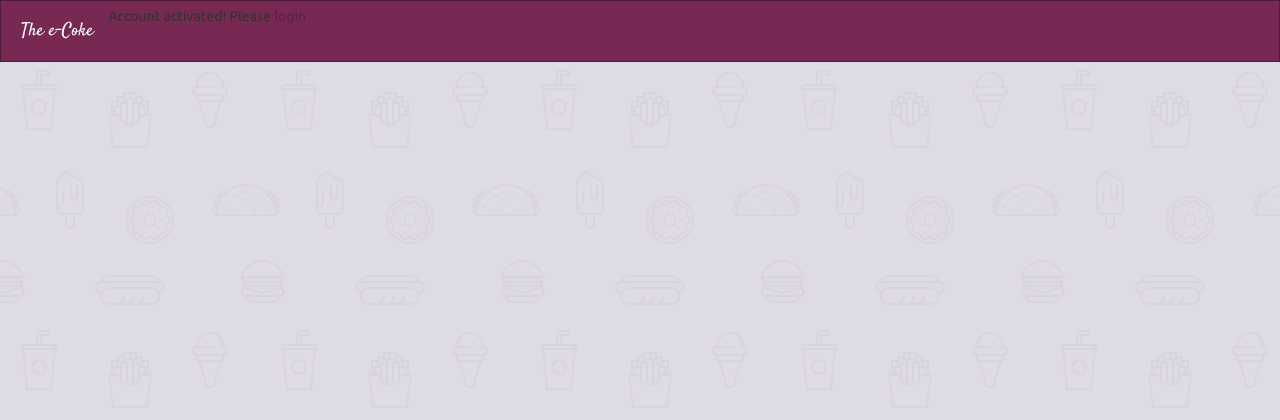
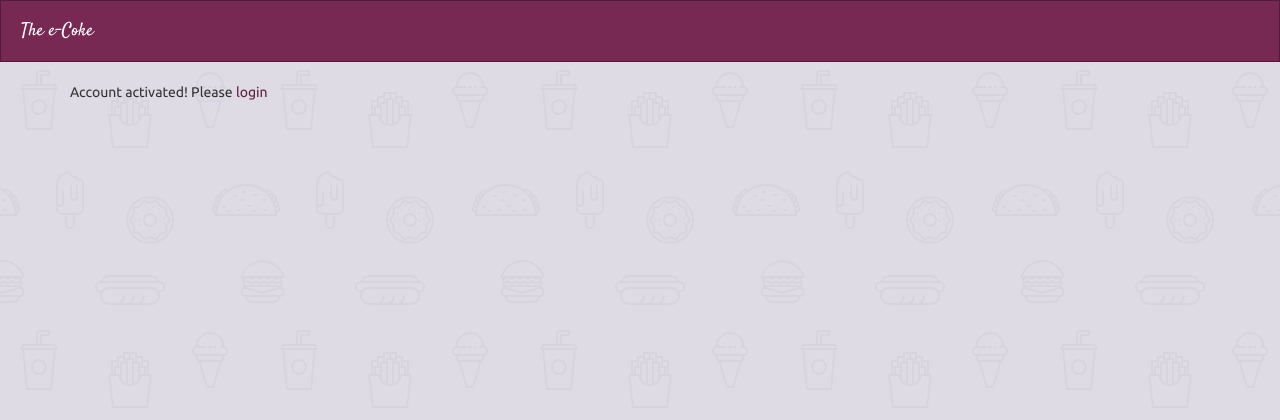
Before and after one commit to ErickMwazonga/e-Coke, a Django app: template ecoke/templates/ecoke/includes/activated.html in a window 1280 px wide. Shown: the top 420 px of the page. Run offline with Django 3.2, Linux system fonts and the light colour scheme; the template is opened without the code that fills it, so the values that code supplies are empty; some libraries are stand-ins or nearby versions.

Commit message:
Refactoring for Travis

```diff
--- a/ecoke/templates/ecoke/includes/activated.html
+++ b/ecoke/templates/ecoke/includes/activated.html
@@ -37,15 +37,12 @@
           </button>
           <a class="navbar-brand" href="{% url 'ecoke:index' %}">The e-Coke</a>
         </div>
-
-         <p>Account activated! Please <a href="{% url 'ecoke:login' %}">login</a></p>
-
       </div>
     </nav>
 
-
-    <!-- content block -->
-    {% block content %} {% endblock content %}
+    <div class="container">
+        <p>Account activated! Please <a href="{% url 'ecoke:login' %}">login</a></p>
+    </div>
 
     <br/>
     <footer class="footer">
--- a/requirements.txt
+++ b/requirements.txt
@@ -22,6 +22,7 @@ openpyxl==2.4.9
 Pillow==4.3.0
 psycopg2==2.7.3
 PyJWT==1.5.2
+python-decouple==3.1
 pytz==2017.2
 PyYAML==3.12
 six==1.10.0
```
